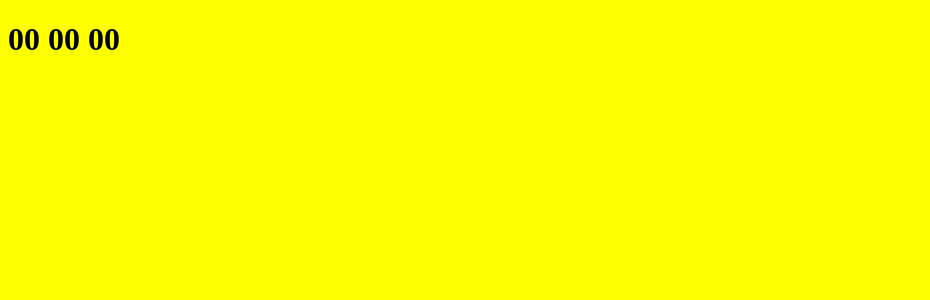
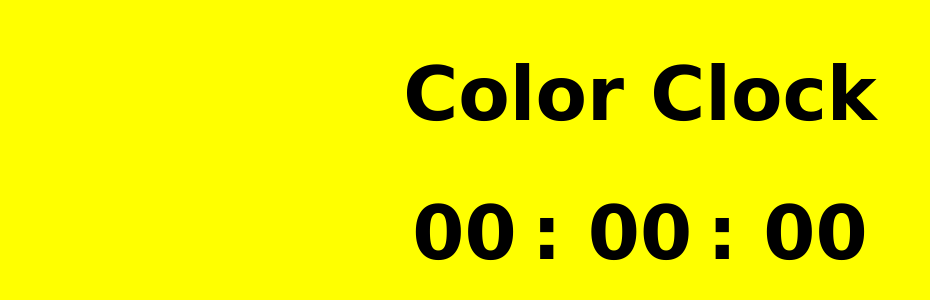
Before and after one commit to lycanthrope444/2.4-color-clock, a plain HTML site: page index.html in a window 1280 px wide. Shown: the whole page, without its empty margins (0-930 px from the left). Drawn offline with Linux system fonts and the light colour scheme.

Commit message:
Barebones html & css setup

```diff
--- a/index.html
+++ b/index.html
@@ -6,6 +6,10 @@
     <link rel="stylesheet" href="styles.css">
   </head>
   <body>
+    <h1>
+      Color Clock
+    </h1>
+
     <h1>
       <span class="hours">00</span>
       <span class="minutes">00</span>
--- a/main.js
+++ b/main.js
@@ -2,6 +2,7 @@
   "use strict";
 
 
+var currentTime;
 
 
 
--- a/styles.css
+++ b/styles.css
@@ -1,3 +1,18 @@
 body{
   background-color: yellow;
 }
+
+h1{
+  font-size: 75px;
+  font-family: Verdana;
+  text-align: center;
+}
+
+.hours:after, .minutes:after{
+  content:":";
+  padding-left: 15px;
+}
+
+h1:hover{
+  background-color: red;
+}
```
